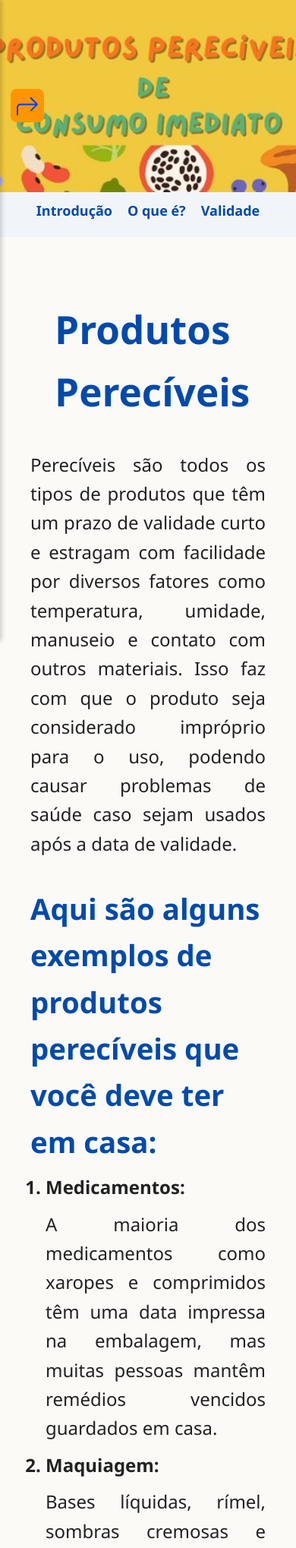
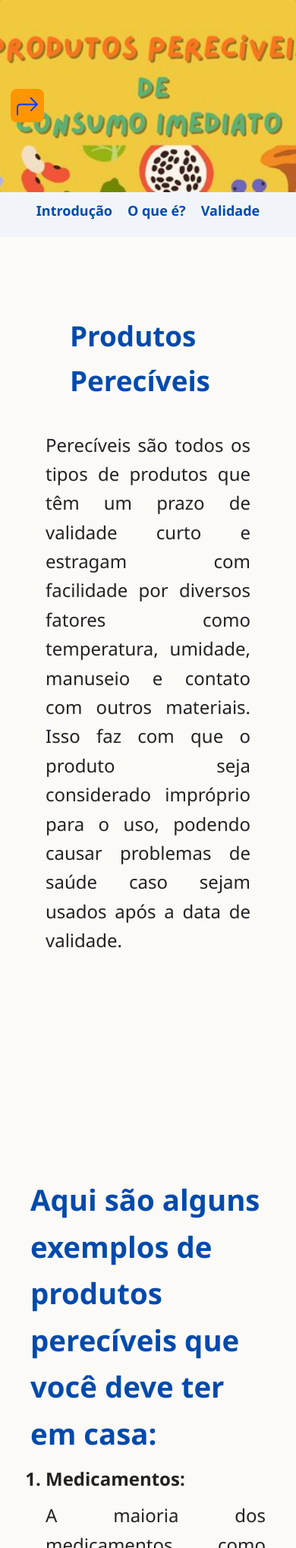
Before and after one commit to Igor-Gabriel-22/BG, a Flask app: page /p in a window 390 px wide. Shown: the top 2038 px of the page at 76% size. Run offline with Flask 3, Linux system fonts and the light colour scheme; some libraries are stand-ins or nearby versions.

Commit message:
paginas dos botoes ajeitada

```diff
--- a/static/style2.css
+++ b/static/style2.css
@@ -210,6 +210,12 @@ main ul {
   margin: 20px 0;
 }
 
+.img0202{
+  display: flex;
+  flex-direction: column;
+  gap: 1rem;
+}
+
 .Validade img,
 .img5-1 img,
 .img5-2 img,
@@ -238,6 +244,38 @@ main ul {
     padding: 8px;
 }
 
+.sec1{
+  display: flex;
+  align-items: center;
+  flex-direction: column;
+  justify-content: space-around;
+  padding: 20px;
+}
+
+.contVideo{
+  display: flex;
+  justify-content: space-around;
+  gap: 2rem;
+  align-items: center;
+}
+
+.sec1 video{
+  border-radius: 10px;
+  height: 70dvh;
+}
+
+.contVideo2{
+  display: flex;
+  justify-content: space-around;
+  align-items: center;
+  gap: 2rem;
+}
+
+.contVideo2 video{
+  border-radius: 10px;
+  height: 60dvh;
+}
+
 /* ========== FOOTER ========== */
 footer {
   background: #004aad;
@@ -261,3 +299,144 @@ footer svg:hover {
   transform: scale(1.2);
   fill: #ff9100;
 }
+
+/* =============== MOBILE ================= */
+@media (max-width: 768px){
+  body{
+    font-size: 16px;
+    padding: 0;
+    margin: 0;
+    text-align: left;
+    width: 100%;
+  }
+
+  /* Header */
+  header{
+    display: flex;
+    justify-content: space-between;
+    align-items: center;
+    margin: 0;
+    background: #222;
+  }
+
+  header img{
+    max-width: 100%;
+    margin-left: 0px;
+  }
+
+  h2{
+    margin: 24px 0;
+  }
+
+  .titulo02{
+    margin-top: 28dvh;
+  }
+
+  /* Aside */
+  aside{
+    width: 200px;
+    position: fixed;
+    top: 0;
+    bottom: 0;
+    height: 1000dvh;
+    z-index: 10;
+  }
+
+  aside img{
+    margin-left: 0;
+  }
+
+  /* Animação show completa Mobile */
+  aside.show{
+    left: 0;
+    transition: all 0.3s ease;
+  }
+
+  main.show{
+    margin-left: -255px;
+    transition: all 0.3s ease;
+  }
+
+  .menuLateral.show{
+    transform: rotateX(180deg);
+    transition: all 0.3s ease;
+    position: fixed;
+    left: 250px;
+    top: 8rem;
+  }
+
+  /* Main */
+  h1{
+    font-size: 2.3rem;
+  }
+
+  h2{
+    font-size: 2rem;
+  }
+
+  .contVideo{
+    flex-direction: column;
+    padding: 0 10rem;
+  }
+
+  .videoO{
+    width: 350px;
+  }
+
+  video{
+    width: 350px;
+    height: 90dvh;
+  }
+
+  .contVideo2 video{
+    width: 660px;
+  }
+  .sec1{
+    display: flex;
+    flex-direction: column;
+  }
+
+  .contVideo2{
+    flex-direction: column;
+    padding: 0 20px;
+    height: 450px;
+    margin: 20px 0;
+  }
+
+  .contVideo2 video{
+    width: 300px;
+    height: 60dvh;
+    margin: 0 0 60px 0;
+  }
+
+  .Validade,
+  .img5-1,
+  .img5-2,
+  .img5-3,
+  .img5-4,
+  .img5-5 {
+  display: flex;
+  flex-direction: column;
+  align-items: center;
+  justify-content: center;
+  gap: 20px;
+  margin-left: 10px;
+  width: 280px;
+  }
+
+  img{
+    max-width: 350px;
+    border-radius: 1px;
+    margin-left: 10px;
+  }
+
+  .Validade img{
+  width: 300px;
+  margin: 0;
+  }
+
+  footer{
+    width: 100dvw;
+    margin: 0;
+  }
+}
```
